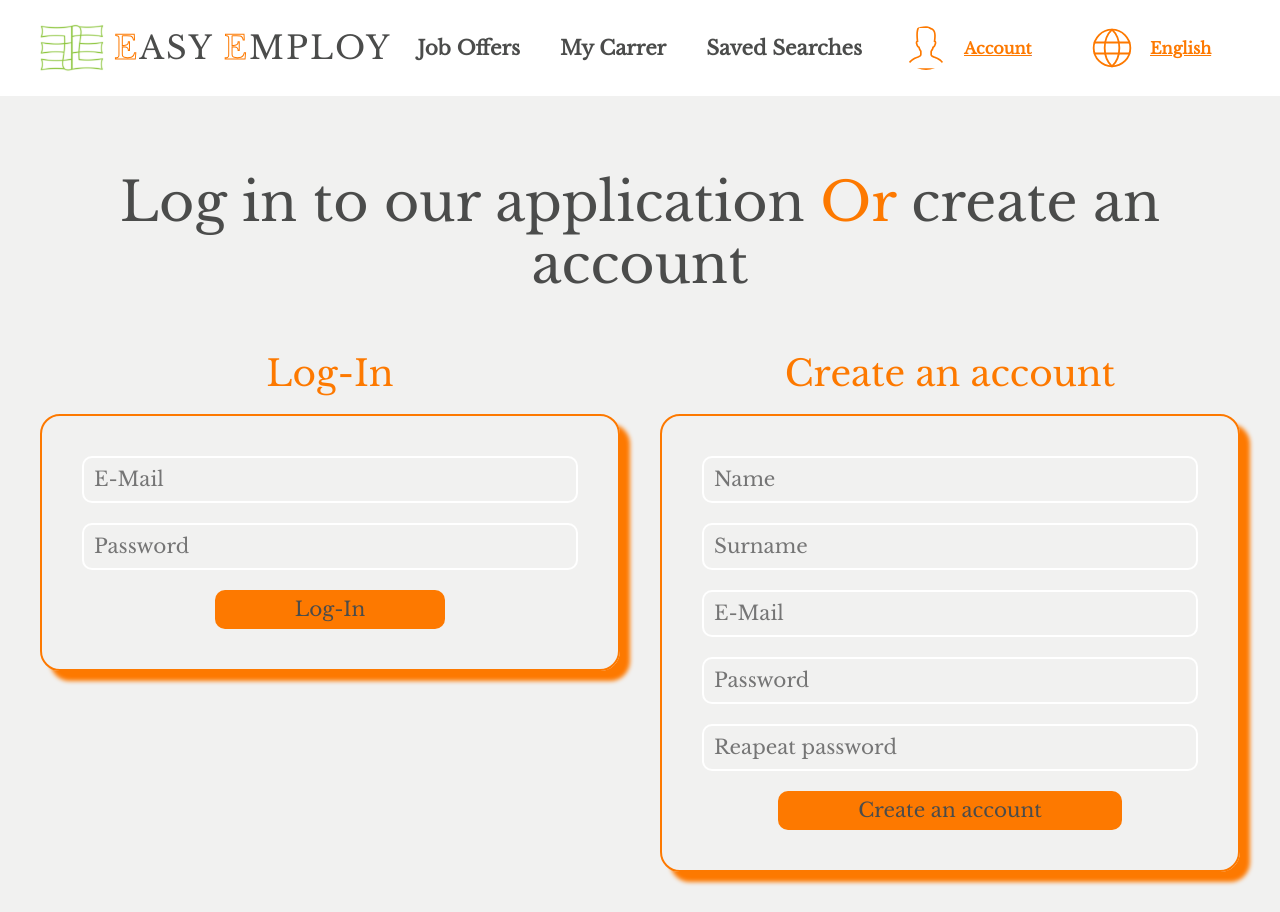
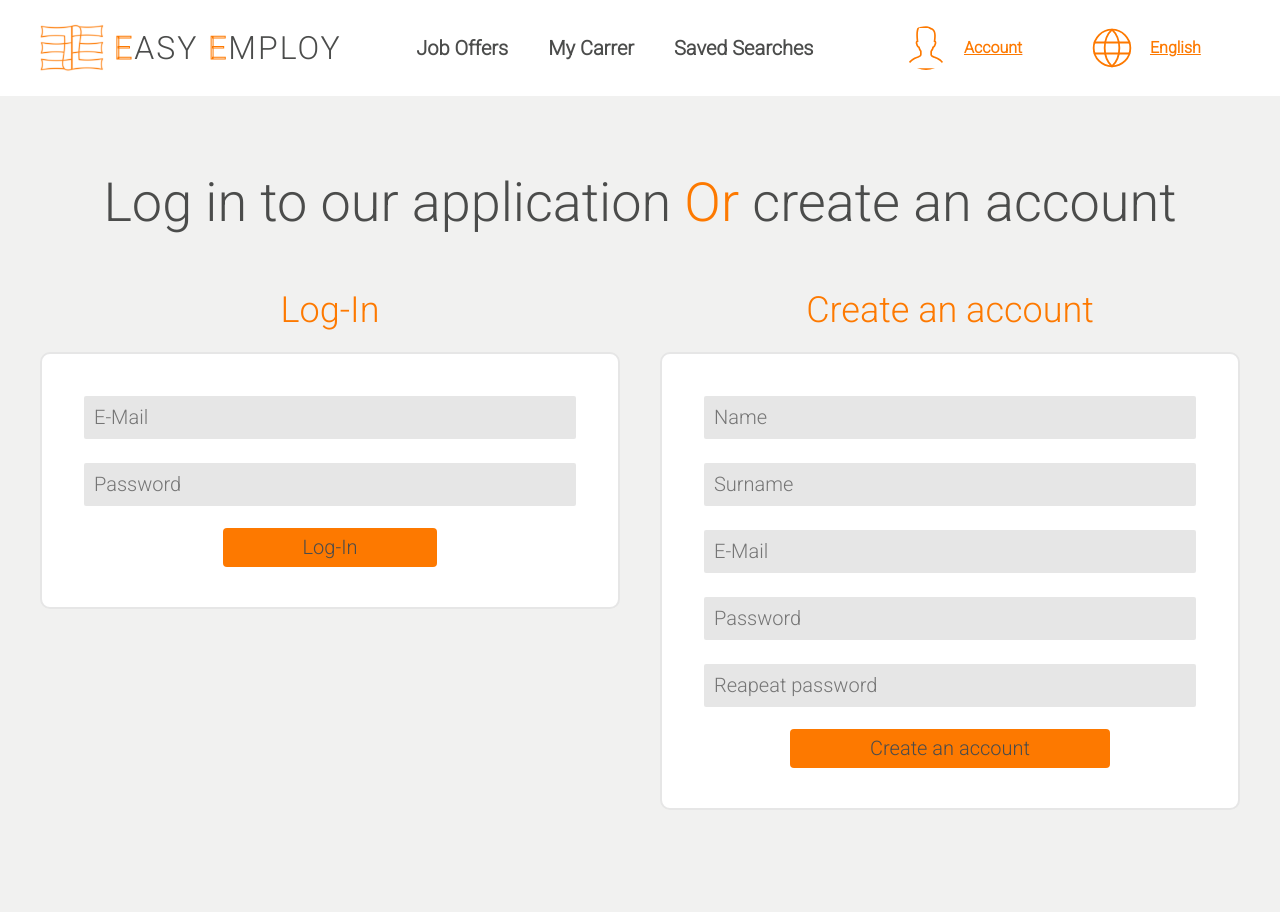
Before and after one commit to mizdebski77/Easy-Employ, a React (Create React App) app: page /Log-In in a window 1280 px wide. After the commit the page ends 850 px from the top, so only its background shows below. Built offline with nearby package versions, Linux system fonts and the light colour scheme.

Commit message:
Font changed

```diff
--- a/public/index.html
+++ b/public/index.html
@@ -10,6 +10,11 @@
   <link rel="preconnect" href="https://fonts.gstatic.com" crossorigin>
   <link href="https://fonts.googleapis.com/css2?family=Libre+Baskerville&display=swap" rel="stylesheet">
   <meta name="description" content="Web site created using create-react-app" />
+
+  <link rel="preconnect" href="https://fonts.googleapis.com">
+  <link rel="preconnect" href="https://fonts.gstatic.com" crossorigin>
+  <link href="https://fonts.googleapis.com/css2?family=Roboto:wght@300&display=swap" rel="stylesheet">
+
   <link rel="stylesheet" href="https://cdnjs.cloudflare.com/ajax/libs/normalize/8.0.1/normalize.css"
     integrity="sha512-oHDEc8Xed4hiW6CxD7qjbnI+B07vDdX7hEPTvn9pSZO1bcRqHp8mj9pyr+8RVC2GmtEfI2Bi9Ke9Ass0as+zpg=="
     crossorigin="anonymous" referrerpolicy="no-referrer" />
--- a/src/common/Navigation/Language/styledLanguage.ts
+++ b/src/common/Navigation/Language/styledLanguage.ts
@@ -20,14 +20,13 @@ export const FullScreenWrapper = styled.div`
 `;
 
 export const LanguagesWindow = styled.div`
-    background: rgba(71, 75, 79, 0.7);
+    background: white;
     padding: 40px;
-    border-radius: 10px;
+    border-radius: 4px;
     display: grid;
     grid-template-columns: 1fr 1fr 1fr;
     align-items: center;
     gap: 80px;
-    border: 3px solid ${({ theme }) => theme.color.fontMain};
 
     @media (max-width: ${({ theme }) => theme.breakPoint.secondBp}px){
         gap: 40px;
@@ -48,10 +47,11 @@ export const LangWrapper = styled.div`
     gap: 20px;
     cursor: pointer;
     transition: 0.3s;
-    border-radius: 10px;
+    border-radius: 4px;
+    background: ${({ theme }) => theme.color.thirdColor};
 
     &:hover {
-        background: rgba(	151, 208, 74, 0.5);
+        background: ${({ theme }) => theme.color.fontMain};
     };
 
 `;
@@ -59,6 +59,7 @@ export const LangWrapper = styled.div`
 export const LangCaption = styled.span`
     font-size: 24px;
     color: ${({ theme }) => theme.color.fontSecond};
+    font-weight: bold;
 
     @media (max-width: ${({ theme }) => theme.breakPoint.thirdBp}px){
         font-size: 16px;
--- a/src/core/globalStyles.tsx
+++ b/src/core/globalStyles.tsx
@@ -14,6 +14,6 @@ html {
 body {
   background: ${({ theme }) => theme.color.mainColor};
   word-break: break-word;
-  font-family: 'Libre Baskerville', serif;
-  margin: 0;
+  font-family: 'Roboto', sans-serif;
+    margin: 0;
 }`;
--- a/src/core/theme.ts
+++ b/src/core/theme.ts
@@ -3,7 +3,7 @@ export const theme = {
         mainColor: "#f1f1f0;",
         fontMain: "#fd7900",
         fontSecond: "#4b4c4b",
-        fontMainHover: "#9fd557",
+        fontMainHover: "rgba(253, 121, 0, 0.6)",
         secondColor: "#ffff",
         thirdColor: "#e6e6e6",
     },
--- a/src/features/LogIn/styledLogIn.ts
+++ b/src/features/LogIn/styledLogIn.ts
@@ -57,13 +57,13 @@ export const FormContainer = styled.div`
 
 export const Form = styled.form`
     background: transparent;
-    border: 2px solid ${({ theme }) => theme.color.fontMain};
-    border-radius: 20px;
+    border: 2px solid ${({ theme }) => theme.color.thirdColor};
+    border-radius: 10px;
     padding: 40px;
     display: flex;
     flex-direction: column;
     justify-content: center;
-    box-shadow: 10px 10px 4px ${({ theme }) => theme.color.fontMain};
+    background: ${({ theme }) => theme.color.secondColor};
 
     @media (max-width: ${({ theme }) => theme.breakPoint.thirdBp}px){
         padding: 40px 12px;
@@ -73,12 +73,12 @@ export const Form = styled.form`
 export const Input = styled.input`
     width: 100%;
     padding: 10px;
-    border-radius: 10px;
-    background: transparent;
+    border-radius: 4px;
+    background: ${({ theme }) => theme.color.thirdColor};;
     border: 2px solid white;
     font-size: 20px;
     outline: none;
-    color: ${({ theme }) => theme.color.fontMain};
+    color: ${({ theme }) => theme.color.fontSecond};
     margin-bottom: 20px;
 
     @media (max-width: ${({ theme }) => theme.breakPoint.thirdBp}px){
@@ -92,15 +92,14 @@ export const Button = styled.button`
     cursor: pointer;
     padding: 8px 80px;
     font-size: 20px;
-    border-radius: 10px;
+    border-radius: 4px;
     background: ${({ theme }) => theme.color.fontMain};
     color: ${({ theme }) => theme.color.fontSecond};
     transition: 0.3s;
     border: none;
 
     &:hover {
-        background: rgba(151, 208, 74, 0.8);
-        box-shadow: 0 0 4px rgba(151, 208, 74, 0.8);
+        background: ${({ theme }) => theme.color.fontMainHover};;
     };
 
     @media (max-width: ${({ theme }) => theme.breakPoint.thirdBp}px){
```
Also changed, not shown: src/common/Images/logo.png.
